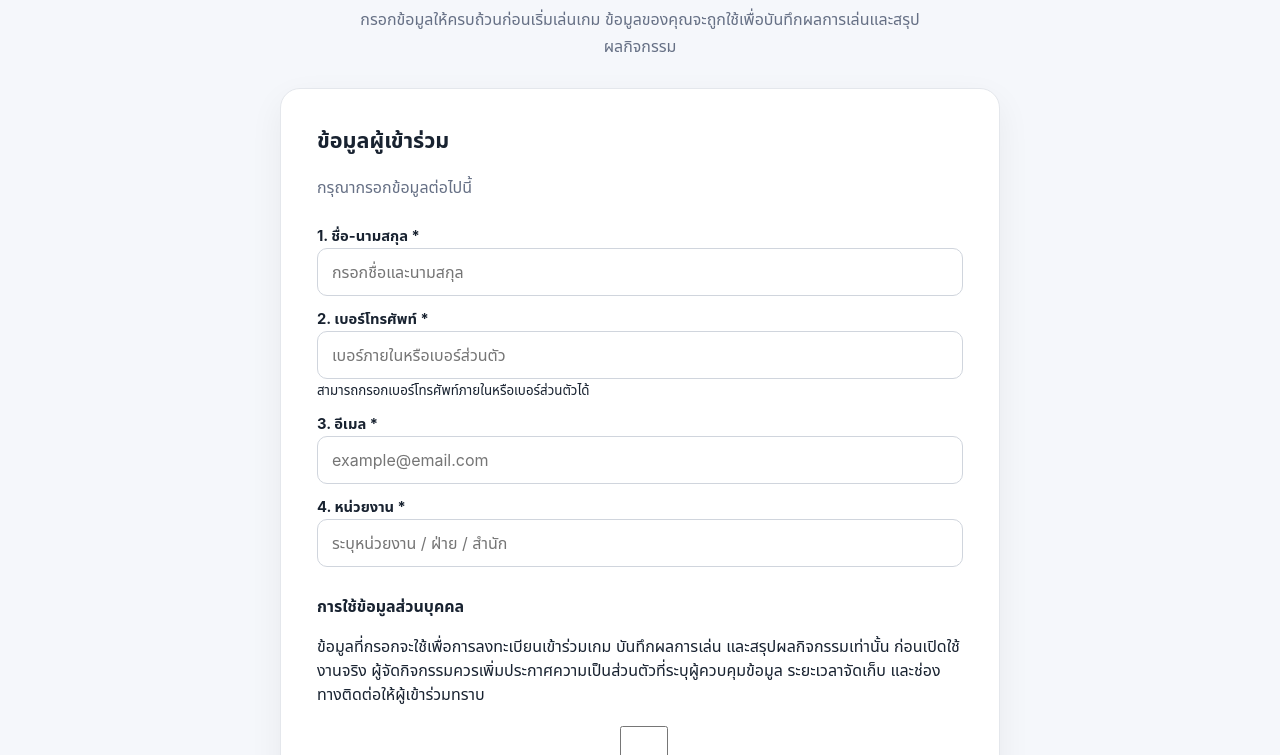
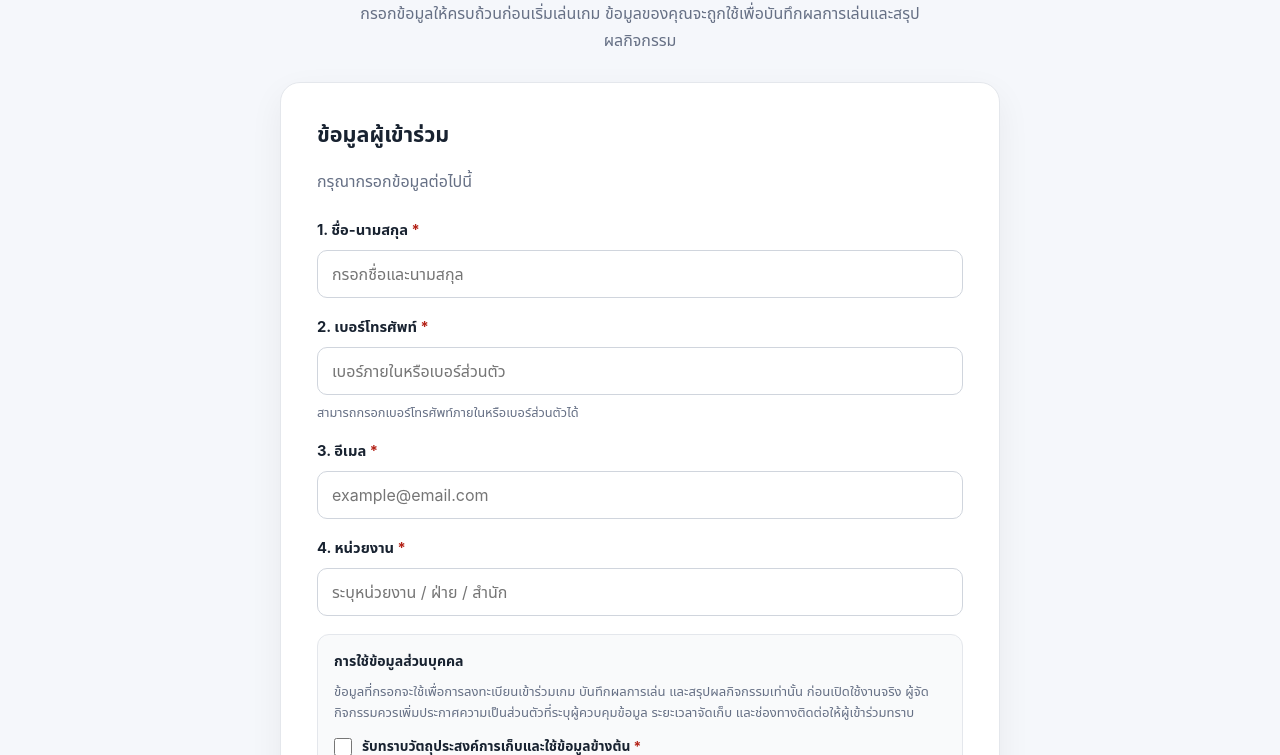
Before and after one commit to MWACIsystem/Web-Game, a plain HTML site: page index.html in a window 1280 px wide. Shown: the part 197-952 px from the top of the page. Drawn offline with Linux system fonts and the light colour scheme.

Commit message:
Update style.css

```diff
--- a/style.css
+++ b/style.css
@@ -1,3 +1,4 @@
+/* Existing game styling plus registration form styles */
 :root {
   color-scheme: light;
   --ink: #182230;
@@ -15,10 +16,10 @@
 * { box-sizing: border-box; }
 body { margin: 0; color: var(--ink); background: var(--page); min-height: 100vh; }
 button, input { font: inherit; }
-.site-header { height: 68px; padding: 0 clamp(18px, 5vw, 64px); display: flex; align-items: center; justify-content: space-between; background: var(--surface); border-bottom: 1px solid var(--line); }
+.site-header { min-height: 68px; padding: 0 clamp(18px, 5vw, 64px); display: flex; align-items: center; justify-content: space-between; background: var(--surface); border-bottom: 1px solid var(--line); }
 .brand { color: var(--primary); font-weight: 800; letter-spacing: .08em; text-decoration: none; }
 .connection-status { color: var(--muted); font-size: .82rem; }
-.page-shell { width: min(720px, calc(100% - 32px)); margin: 48px auto; }
+.page-shell { width: min(720px, calc(100% - 32px)); margin: 42px auto; }
 .hero { text-align: center; margin-bottom: 28px; }
 .eyebrow { margin: 0 0 8px; color: var(--primary); font-size: .75rem; font-weight: 800; letter-spacing: .14em; }
 h1 { margin: 0; font-size: clamp(1.7rem, 5vw, 2.5rem); line-height: 1.3; }
@@ -26,10 +27,19 @@ h1 { margin: 0; font-size: clamp(1.7rem, 5vw, 2.5rem); line-height: 1.3; }
 .panel { padding: clamp(22px, 5vw, 36px); background: var(--surface); border: 1px solid var(--line); border-radius: 20px; box-shadow: 0 12px 34px rgba(16, 24, 40, .06); }
 h2 { margin: 0 0 10px; font-size: 1.35rem; }
 .muted { color: var(--muted); line-height: 1.65; }
-.stack { display: grid; gap: 12px; margin-top: 24px; }
+.stack { display: grid; gap: 18px; margin-top: 24px; }
+.field-group { display: grid; gap: 8px; }
 label { font-size: .92rem; font-weight: 700; }
-input { width: 100%; min-height: 48px; padding: 12px 14px; border: 1px solid #d0d5dd; border-radius: 10px; outline: none; }
+input:not([type="checkbox"]) { width: 100%; min-height: 48px; padding: 12px 14px; border: 1px solid #d0d5dd; border-radius: 10px; outline: none; background: #fff; }
 input:focus { border-color: var(--primary); box-shadow: 0 0 0 3px rgba(21, 94, 239, .12); }
+.field-group small { color: var(--muted); font-size: .8rem; line-height: 1.5; }
+.required { color: var(--danger); }
+.privacy-note { padding: 14px 16px; border: 1px solid var(--line); border-radius: 12px; background: #f9fafb; }
+.privacy-note p { margin: 0 0 8px; color: var(--muted); font-size: .82rem; line-height: 1.65; }
+.privacy-note p strong { color: var(--ink); font-size: .88rem; }
+.consent-row { display: flex; align-items: flex-start; gap: 10px; margin-top: 12px; cursor: pointer; line-height: 1.55; }
+.consent-row input { width: 18px; height: 18px; flex: 0 0 18px; margin: 2px 0 0; accent-color: var(--primary); }
+.consent-row span { font-size: .86rem; }
 .button { min-height: 46px; padding: 11px 18px; border: 0; border-radius: 10px; font-weight: 700; cursor: pointer; transition: transform .15s ease, opacity .15s ease; }
 .button:active { transform: translateY(1px); }
 .button:disabled { opacity: .55; cursor: not-allowed; }
@@ -53,4 +63,8 @@ input:focus { border-color: var(--primary); box-shadow: 0 0 0 3px rgba(21, 94, 2
 .notice { margin: 18px 4px 0; color: var(--muted); font-size: .82rem; line-height: 1.6; text-align: center; }
 .site-footer { padding: 22px; color: var(--muted); text-align: center; font-size: .8rem; }
 .hidden { display: none !important; }
-@media (max-width: 520px) { .page-shell { margin: 28px auto; } .site-header { height: 58px; } .connection-status { max-width: 55%; text-align: right; } }
+@media (max-width: 520px) {
+  .page-shell { margin: 28px auto; }
+  .site-header { min-height: 58px; }
+  .connection-status { max-width: 55%; text-align: right; }
+}
```
